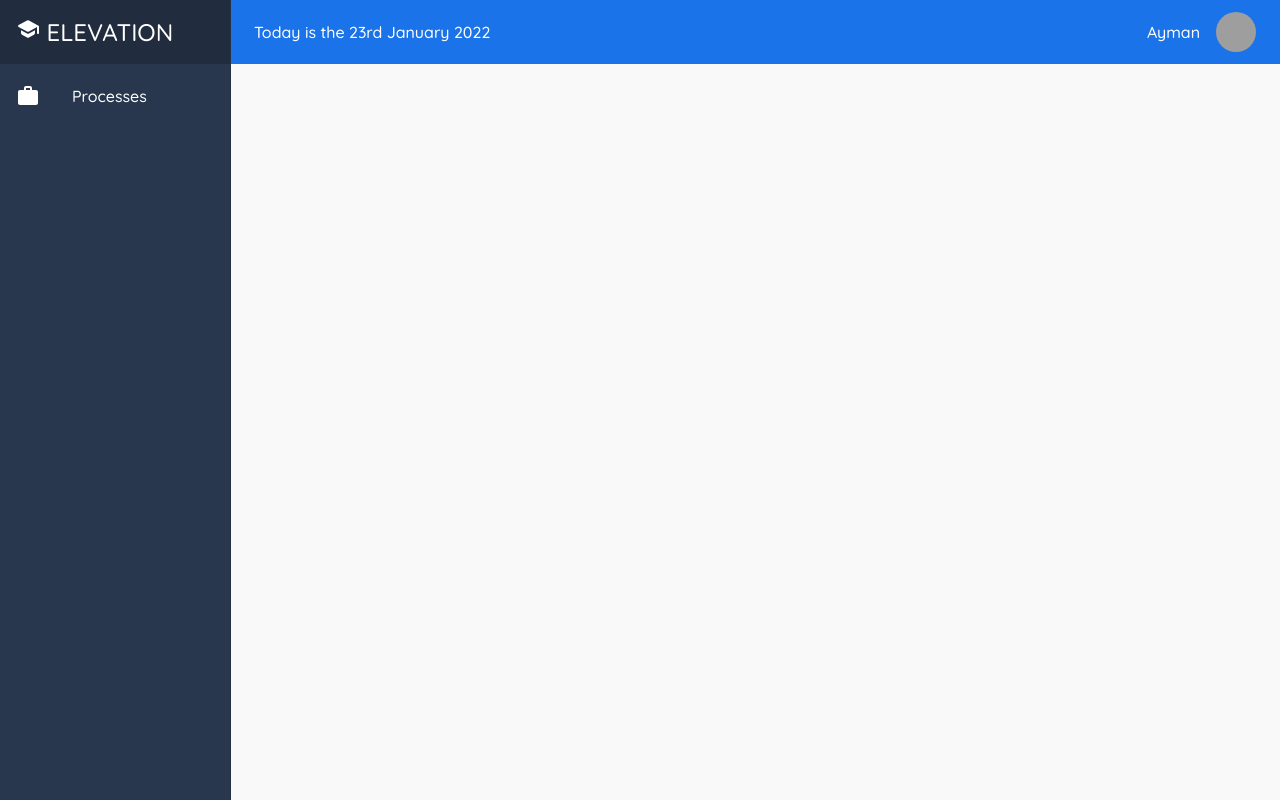
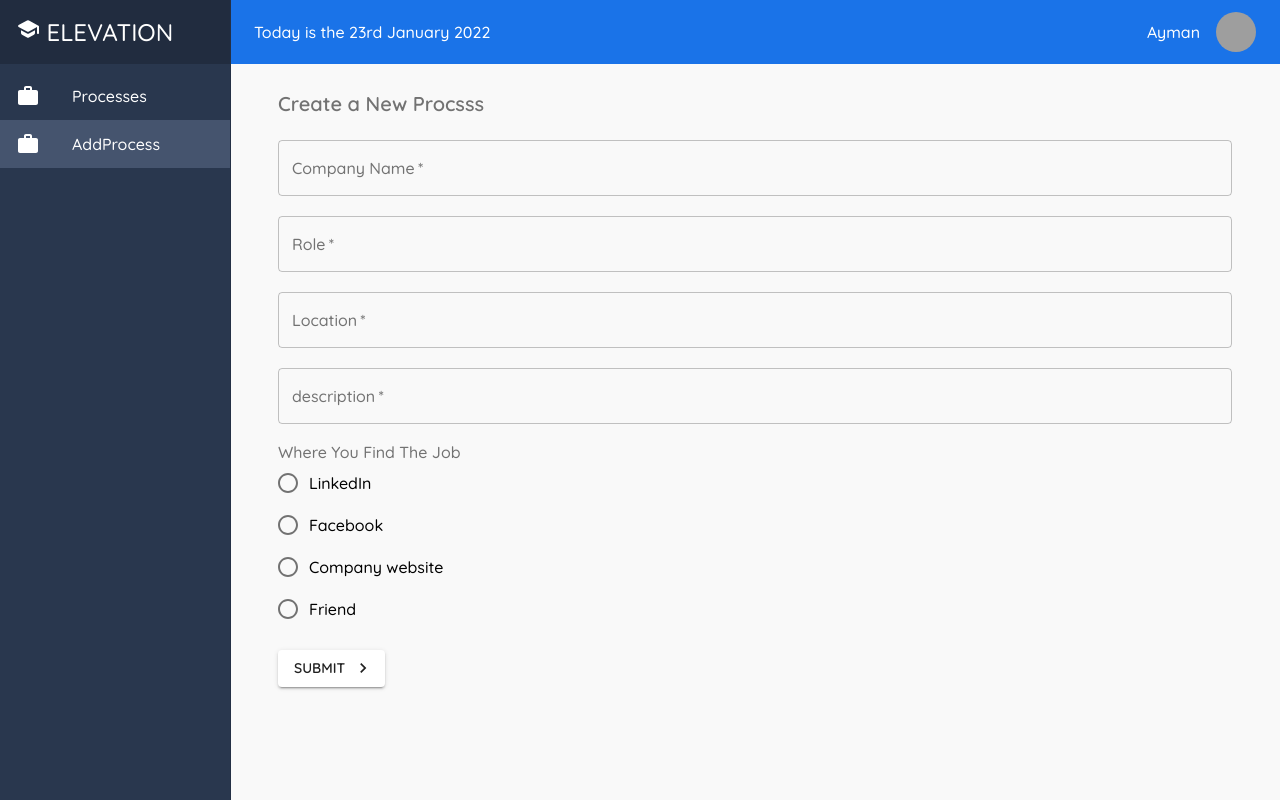
Before and after one commit to majdjb7/elevation-job-manager, a React (Create React App) app: page /addProcess in a window 1280 px wide. Built offline with nearby package versions, Linux system fonts and the light colour scheme; grey boxes are pictures that could not be loaded.

Commit message:
add new process implemented

```diff
--- a/src/App.js
+++ b/src/App.js
@@ -3,6 +3,8 @@ import { createMuiTheme, ThemeProvider } from "@material-ui/core";
 import { purple } from "@material-ui/core/colors";
 import Layout from "./components/Layout";
 import Processes from "./components/Processes";
+import AddProcess from "./components/AddProcess"
+import AddInterview from "./components/AddInterview";
 import { useState, useEffect } from "react";
 import axios from "axios";
 
@@ -32,7 +34,7 @@ function App() {
     let response = [
       {
         CompanyName: "Intel",
-        role: "back-ind",
+        role: "back-end",
         Location: "Haifa",
         description: "requirements:c++,c#,nodeJs",
         status: "open",
@@ -40,7 +42,7 @@ function App() {
       },
       {
         CompanyName: "Google",
-        role: "front-ind",
+        role: "front-end",
         Location: "Tel-Aviv",
         description: "requirements:React",
         status: "pending",
@@ -56,7 +58,7 @@ function App() {
       },
       {
         CompanyName: "Intel",
-        role: "back-ind",
+        role: "back-end",
         Location: "Haifa",
         description: "requirements:c++,c#,nodeJs",
         status: "blocked",
@@ -64,7 +66,7 @@ function App() {
       },
       {
         CompanyName: "Google",
-        role: "front-ind",
+        role: "front-end",
         Location: "Tel-Aviv",
         description: "requirements:React",
         status: "open",
@@ -80,7 +82,7 @@ function App() {
       },
       {
         CompanyName: "Intel",
-        role: "back-ind",
+        role: "back-end",
         Location: "Haifa",
         description: "requirements:c++,c#,nodeJs",
         status: "open",
@@ -88,7 +90,7 @@ function App() {
       },
       {
         CompanyName: "Google",
-        role: "front-ind",
+        role: "front-end",
         Location: "Tel-Aviv",
         description: "requirements:React",
         status: "open",
@@ -167,6 +169,12 @@ function App() {
             <Route exact path="/">
               <Processes studentData={studentData} />
             </Route>
+            <Route exact path="/addProcess">
+              <AddProcess  />
+            </Route>
+            <Route exact path="/addInterview">
+              <AddInterview  />
+            </Route>
           </Switch>
         </Layout>
       </Router>
--- /dev/null
+++ b/src/components/AddInterview.js
@@ -0,0 +1,117 @@
+import React, { useState } from 'react'
+import Typography from '@material-ui/core/Typography'
+import Button from '@material-ui/core/Button'
+import Container from '@material-ui/core/Container'
+import KeyboardArrowRightIcon from '@material-ui/icons/KeyboardArrowRight'
+import { makeStyles } from '@material-ui/core'
+import TextField from '@material-ui/core/TextField'
+import Radio from '@material-ui/core/Radio'
+import RadioGroup from '@material-ui/core/RadioGroup'
+import FormControlLabel from '@material-ui/core/FormControlLabel'
+import FormControl from '@material-ui/core/FormControl'
+import FormLabel from '@material-ui/core/FormLabel'
+import { useHistory } from 'react-router-dom'
+import { useLocation } from "react-router-dom"
+import axios from 'axios'
+
+const useStyles = makeStyles({
+    field: {
+        marginTop: 20,
+        marginBottom: 20,
+        display: 'block'
+    }
+})
+
+function AddInterview() {
+    const location = useLocation();
+    const classes = useStyles()
+    const history = useHistory()
+    const [type, setType] = useState('')
+    const [typeError, setTypeError] = useState(false)
+    const [time, setTime] = useState('')
+    const [timeError, setTimeError] = useState(false)
+    const [interviewerName, setInterviewerName] = useState('')
+    const [interviewerNameError, setInterviewerNameError] = useState(false)
+
+
+
+    const handleSubmit = async (e) => {
+        e.preventDefault()
+        setTypeError(false)
+        setTimeError(false)
+        setInterviewerNameError(false)
+        if (type == '') {
+            setTypeError(true)
+        }
+        if (time == '') {
+            setTimeError(true)
+        }
+        if (interviewerName == '') {
+            setInterviewerNameError(true)
+        }
+
+        if (type && time && interviewerName) {
+           let id= location.state
+            const res = await axios.post("http://localhost:8888/jobs/"+id+"/interviews",
+                { type, time, interviewerName})
+            history.push({
+                pathname: '/',
+                state: res.data._id,
+            })
+        }
+    }
+
+    return (
+        <Container size="sm">
+            <Typography
+                variant="h6"
+                color="textSecondary"
+                component="h2"
+                gutterBottom
+            >
+                Create a New Interview
+            </Typography>
+
+            <form noValidate autoComplete="off" onSubmit={handleSubmit}>
+                <TextField className={classes.field}
+                    onChange={(e) => setType(e.target.value)}
+                    label="Type"
+                    variant="outlined"
+                    color="secondary"
+                    fullWidth
+                    required
+                    error={typeError}
+                />
+                <TextField className={classes.field}
+                    onChange={(e) => setTime(e.target.value)}
+                    label="Time"
+                    variant="outlined"
+                    color="secondary"
+                    fullWidth
+                    required
+                    error={timeError}
+                />
+                <TextField className={classes.field}
+                    onChange={(e) => setInterviewerName(e.target.value)}
+                    label="InterviewerName"
+                    variant="outlined"
+                    color="secondary"
+                    fullWidth
+                    required
+                    error={interviewerNameError}
+                />
+
+                <Button
+                    type="submit"
+                    color="secondary"
+                    variant="contained"
+                    endIcon={<KeyboardArrowRightIcon />}>
+                    Submit
+                </Button>
+            </form>
+
+
+        </Container>
+    )
+}
+export default AddInterview;
--- /dev/null
+++ b/src/components/AddProcess.js
@@ -0,0 +1,156 @@
+import React, { useState } from 'react'
+import Typography from '@material-ui/core/Typography'
+import Button from '@material-ui/core/Button'
+import Container from '@material-ui/core/Container'
+import KeyboardArrowRightIcon from '@material-ui/icons/KeyboardArrowRight'
+import { makeStyles } from '@material-ui/core'
+import TextField from '@material-ui/core/TextField'
+import Radio from '@material-ui/core/Radio'
+import RadioGroup from '@material-ui/core/RadioGroup'
+import FormControlLabel from '@material-ui/core/FormControlLabel'
+import FormControl from '@material-ui/core/FormControl'
+import FormLabel from '@material-ui/core/FormLabel'
+import { useHistory } from 'react-router-dom'
+import axios from 'axios'
+
+const useStyles = makeStyles({
+    field: {
+        marginTop: 20,
+        marginBottom: 20,
+        display: 'block'
+    }
+})
+
+function AddProcess() {
+    const classes = useStyles()
+    const history = useHistory()
+    const [companyName, setCompanyName] = useState('')
+    const [companyNameError, setCompanyNameError] = useState(false)
+    const [role, setRole] = useState('')
+    const [roleError, setRoleError] = useState(false)
+    const [location, setLocation] = useState('')
+    const [locationError, setLocationError] = useState(false)
+    const [description, setDescription] = useState('')
+    const [descriptionError, setDescriptionError] = useState(false)
+    const [whereFindJob, setWhereFindJob] = useState('')
+    const [whereFindJobError, setWhereFindJobError] = useState(false)
+
+
+
+    const handleSubmit = async (e) => {
+        e.preventDefault()
+         setCompanyNameError(false)
+         setRoleError(false)
+         setLocationError(false)
+         setDescriptionError(false)
+         setWhereFindJobError(false)
+
+        if (companyName == '') {
+            setCompanyNameError(true)
+        }
+        if (role == '') {
+            setRoleError(true)
+        }
+        if (location == '') {
+            setLocationError(true)
+        }
+        if (description == '') {
+            setDescriptionError(true)
+        }
+        if (whereFindJob == '') {
+            setWhereFindJobError(true)
+        }
+        if (companyName && role && location && description && whereFindJob) {
+        const res= await  axios.post('http://localhost:8888/students/61eeae27be3baa3fbc6bf598/jobs',
+                 {companyName,role,location,description,whereFindJob})
+        history.push({
+            pathname: '/addInterview',
+            state: res.data._id,
+          })
+        }
+    }
+
+    return (
+        <Container size="sm">
+            <Typography
+                variant="h6"
+                color="textSecondary"
+                component="h2"
+                gutterBottom
+            >
+                Create a New Procsss
+            </Typography>
+
+            <form noValidate autoComplete="off" onSubmit={handleSubmit}>
+                <TextField className={classes.field}
+                    onChange={(e) => setCompanyName(e.target.value)}
+                    label="Company Name"
+                    variant="outlined"
+                    color="secondary"
+                    fullWidth
+                    required
+                    error={companyNameError}
+                />
+                <TextField className={classes.field}
+                    onChange={(e) => setRole(e.target.value)}
+                    label="Role"
+                    variant="outlined"
+                    color="secondary"
+                    fullWidth
+                    required
+                    error={roleError}
+                />
+                <TextField className={classes.field}
+                    onChange={(e) => setLocation(e.target.value)}
+                    label="Location"
+                    variant="outlined"
+                    color="secondary"
+                    fullWidth
+                    required
+                    error={locationError}
+                />
+                <TextField className={classes.field}
+                    onChange={(e) => setDescription(e.target.value)}
+                    label="description"
+                    variant="outlined"
+                    color="secondary"
+                    fullWidth
+                    required
+                    error={descriptionError}
+                />
+                {/* <TextField className={classes.field}
+                    onChange={(e) => setWhereFindJob(e.target.value)}
+                    label="Where You Find The Job"
+                    variant="outlined"
+                    color="secondary"
+                    fullWidth
+                    required
+                    error={whereFindJobError}
+                />
+                 */}
+
+
+        <FormControl className={classes.field}>
+          <FormLabel>Where You Find The Job</FormLabel>
+          <RadioGroup value={whereFindJob} onChange={(e) => setWhereFindJob(e.target.value)}>
+            <FormControlLabel value="LinkedIn" control={<Radio />} label="LinkedIn" />
+            <FormControlLabel value="Facebook" control={<Radio />} label="Facebook" />
+            <FormControlLabel value="Company website" control={<Radio />} label="Company website" />
+            <FormControlLabel value="Friend" control={<Radio />} label="Friend" />
+          </RadioGroup>
+        </FormControl>
+
+                <Button
+                    type="submit"
+                    color="secondary"
+                    variant="contained"
+                    endIcon={<KeyboardArrowRightIcon />}>
+                    Submit
+                </Button>
+            </form>
+
+
+        </Container>
+    )
+}
+export default AddProcess;
--- a/src/components/Layout.js
+++ b/src/components/Layout.js
@@ -82,6 +82,11 @@ export default function Layout({ children }) {
       icon: <Work color="secondary" />,
       path: "/",
     },
+    {
+      text: "AddProcess",
+      icon: <Work color="secondary" />,
+      path: "/addProcess",
+    },
   ];
 
   return (
```
Also changed, not shown: 1 other file (tests, documents, lock files or other folders).
